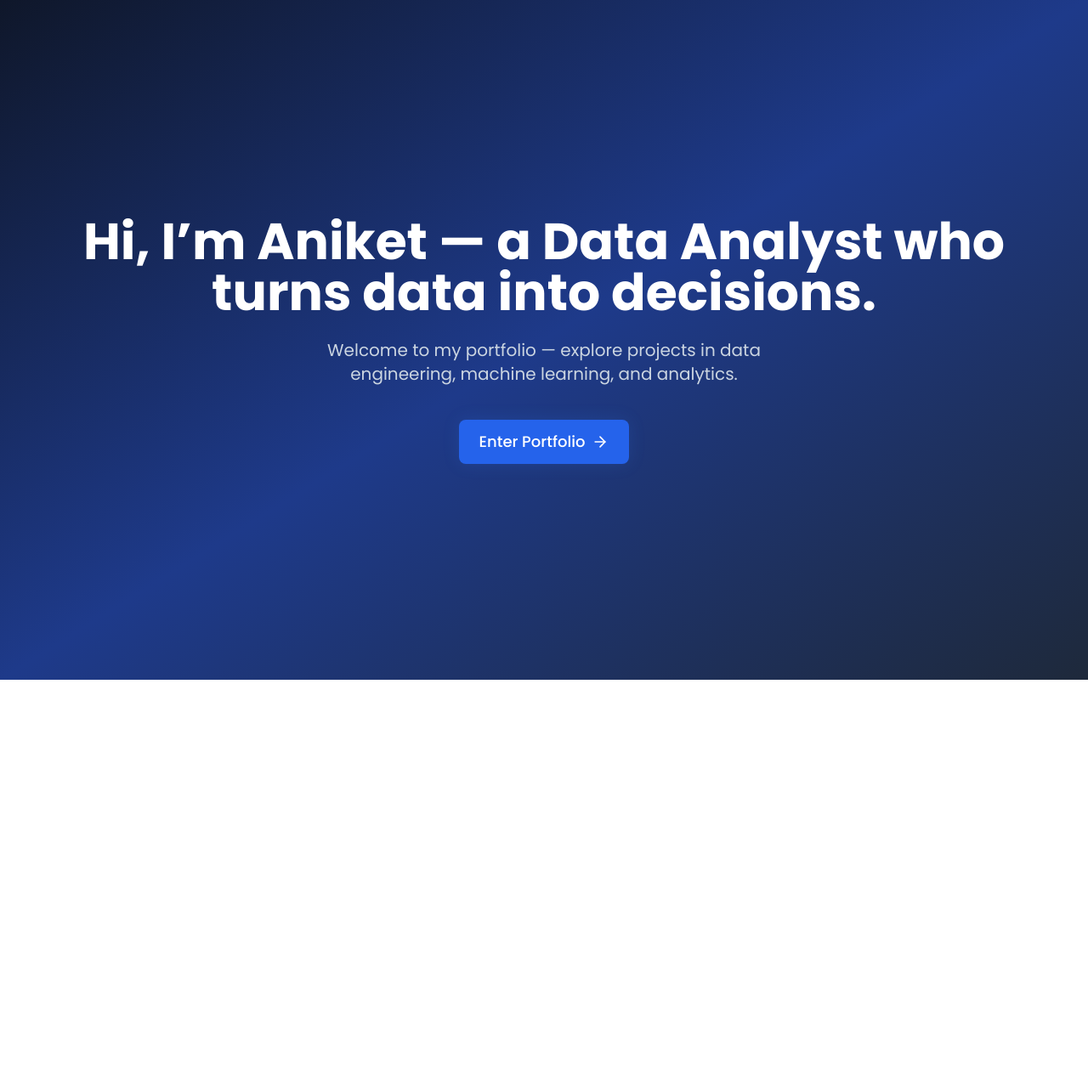
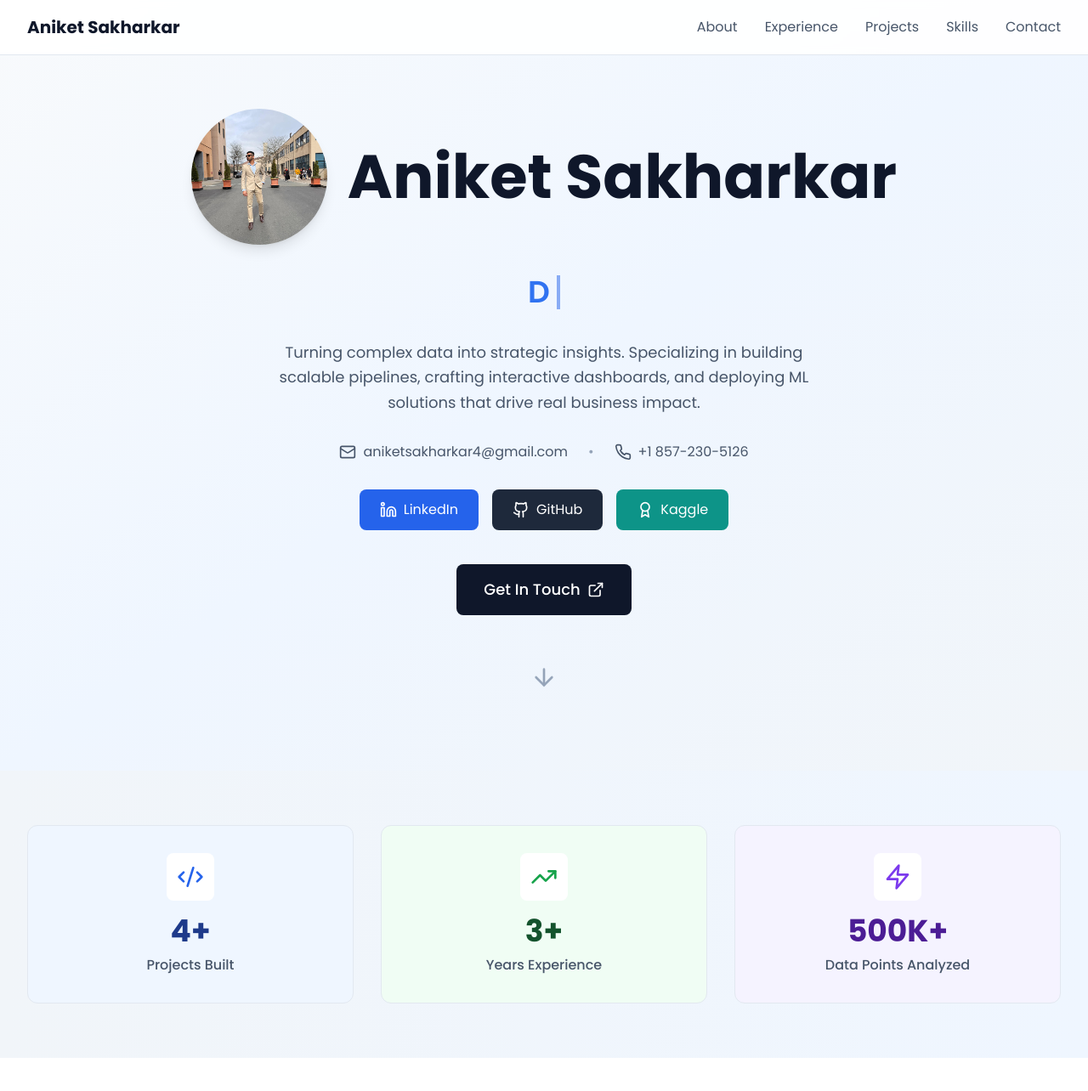
Before and after one commit to Asakharkar7/Aniket-Portfolio, a React (Vite) app: page / in a window 1280 px wide. Shown: the top 1284 px of the page at 85% size. Before the commit the page ends 800 px from the top, so only its background shows below. Built offline with nearby package versions, Linux system fonts and the light colour scheme.

Commit message:
Updated App.tsx

```diff
--- a/src/App.tsx
+++ b/src/App.tsx
@@ -1,32 +1,26 @@
-import { useState, useEffect } from 'react';
-import Landing from './components/Landing';
 import Hero from './components/Hero';
+import StatsSection from './components/StatsSection';
+import About from './components/About';
+import Highlights from './components/Highlights';
+import Experience from './components/Experience';
 import Projects from './components/Projects';
-import Experience from './components/Experience';
-import Education from './components/Education';
-import AOS from 'aos';
-import 'aos/dist/aos.css';
+import Skills from './components/Skills';
+import Contact from './components/Contact';
+import Navigation from './components/Navigation';
 
 function App() {
-  const [entered, setEntered] = useState(false);
-
-  useEffect(() => {
-    AOS.init({ duration: 1000 });
-  }, []);
-
   return (
-    <>
-      {!entered ? (
-        <Landing onEnter={() => setEntered(true)} />
-      ) : (
-        <>
-          <Hero />
-          <Projects />
-          <Experience />
-          <Education />
-        </>
-      )}
-    </>
+    <div className="min-h-screen bg-slate-50 scroll-smooth">
+      <Navigation />
+      <Hero />
+      <StatsSection />
+      <Highlights />
+      <About />
+      <Experience />
+      <Projects />
+      <Skills />
+      <Contact />
+    </div>
   );
 }
 
```
